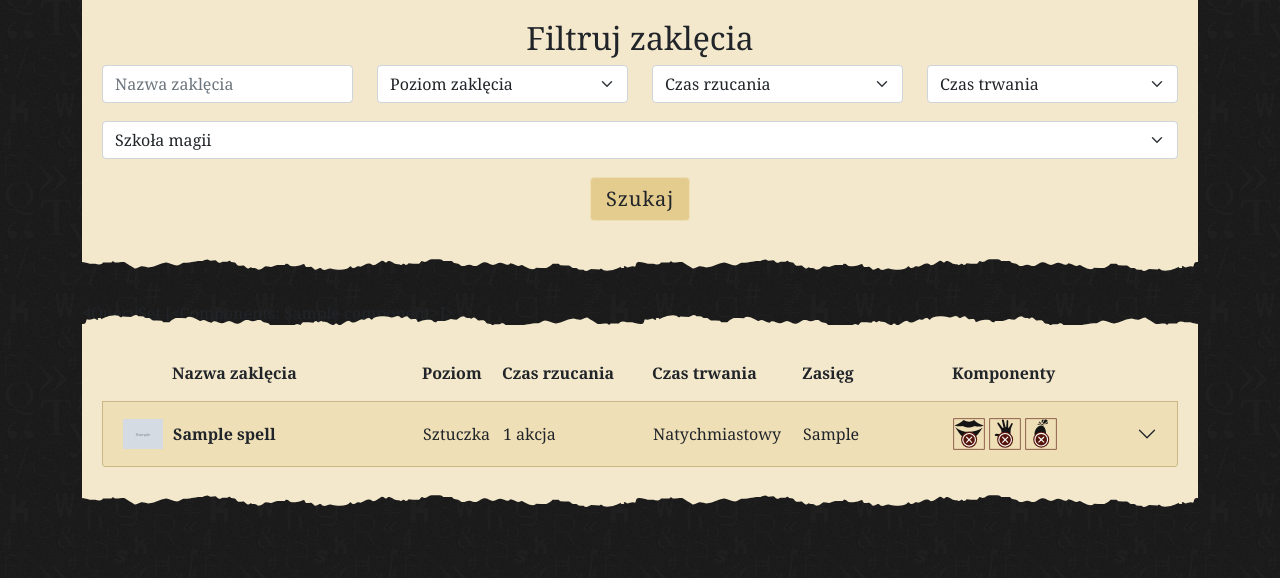
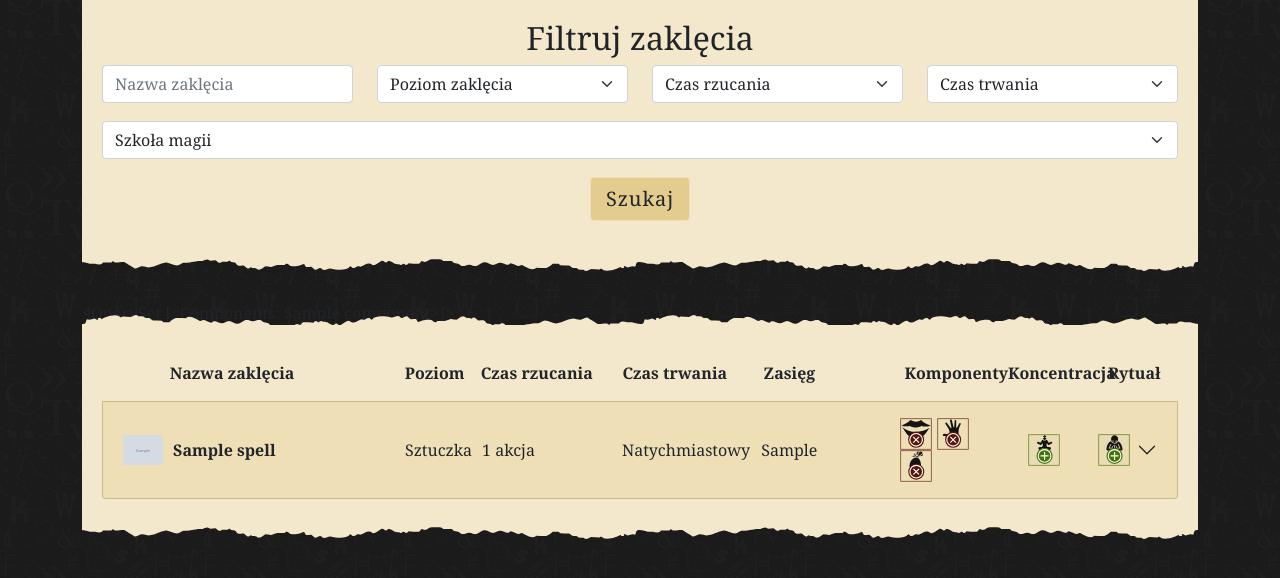
Before and after one commit to Zavanven/grimuar, a Django app: page / in a window 1280 px wide. Shown: the part 91-669 px from the top of the page. Run offline with Django 3.2, Linux system fonts and the light colour scheme; tables that the repository leaves empty hold one stand-in row (values such as "Sample post"); grey boxes marked "Sample" are stand-in pictures; some libraries are stand-ins or nearby versions.

Commit message:
Added concentration and ritual

```diff
--- a/static/css/style.css
+++ b/static/css/style.css
@@ -151,9 +151,32 @@ form .row {
     font-weight: 600;
 }
 
+.spell-components,
+.spell-labels__components {
+    width: 105px;
+}
+
+.spell-concentration,
+.spell-labels__concentration {
+    width: 100px;
+}
+
+.spell-ritual,
+.spell-labels__ritual {
+    width: 50px;
+}
+
+.spell-concentration,
+.spell-ritual {
+    display: flex;
+    justify-content: center;
+}
+
 .spell-somatic,
 .spell-verbal,
-.spell-material {
+.spell-material,
+.spell-concentration-image,
+.spell-ritual-image {
     width: 32px;
     height: 32px;
 }
--- a/user/templates/user/home.html
+++ b/user/templates/user/home.html
@@ -70,6 +70,8 @@
         <div class="spell-labels__duration">Czas trwania</div>
         <div class="spell-labels__distance">Zasięg</div>
         <div class="spell-labels__components">Komponenty</div>
+        <div class="spell-labels__concentration">Koncentracja</div>
+        <div class="spell-labels__ritual">Rytuał</div>
     </div>
     <div class="accordion" id="spell_list"></div>
     {% for spell in spells %}
@@ -103,6 +105,20 @@
                         <img class="spell-material" src="{% static 'img/materialny-brak.svg' %}" alt="" srcset="">
                     {% endif %}
                 </div>
+                <div class="spell-concentration">
+                    {% if spell.concentration %}
+                        <img class="spell-concentration-image" src="{% static 'img/koncentracja.svg' %}" alt="" srcset="">
+                    {% else %}
+                        <img class="spell-concentration-image" src="{% static 'img/koncentracja-brak.svg' %}" alt="" srcset="">
+                    {% endif %}
+                </div>
+                <div class="spell-ritual">
+                    {% if spell.ritual %}
+                        <img class="spell-ritual-image" src="{% static 'img/rytulal.svg' %}" alt="" srcset="">
+                    {% else %}
+                        <img class="spell-ritual-image" src="{% static 'img/rytulal-brak.svg' %}" alt="" srcset="">
+                    {% endif %}
+                </div>
             </div>
         </div>
         <div id="id_{{ spell.id }}" class="accordion-collapse collapse" data-bs-parent="#spell_list">
```
Also changed, not shown: static/img/koncentracja-brak.svg (added), static/img/koncentracja.svg (added), static/img/rytulal-brak.svg (added), static/img/rytulal.svg (added).
